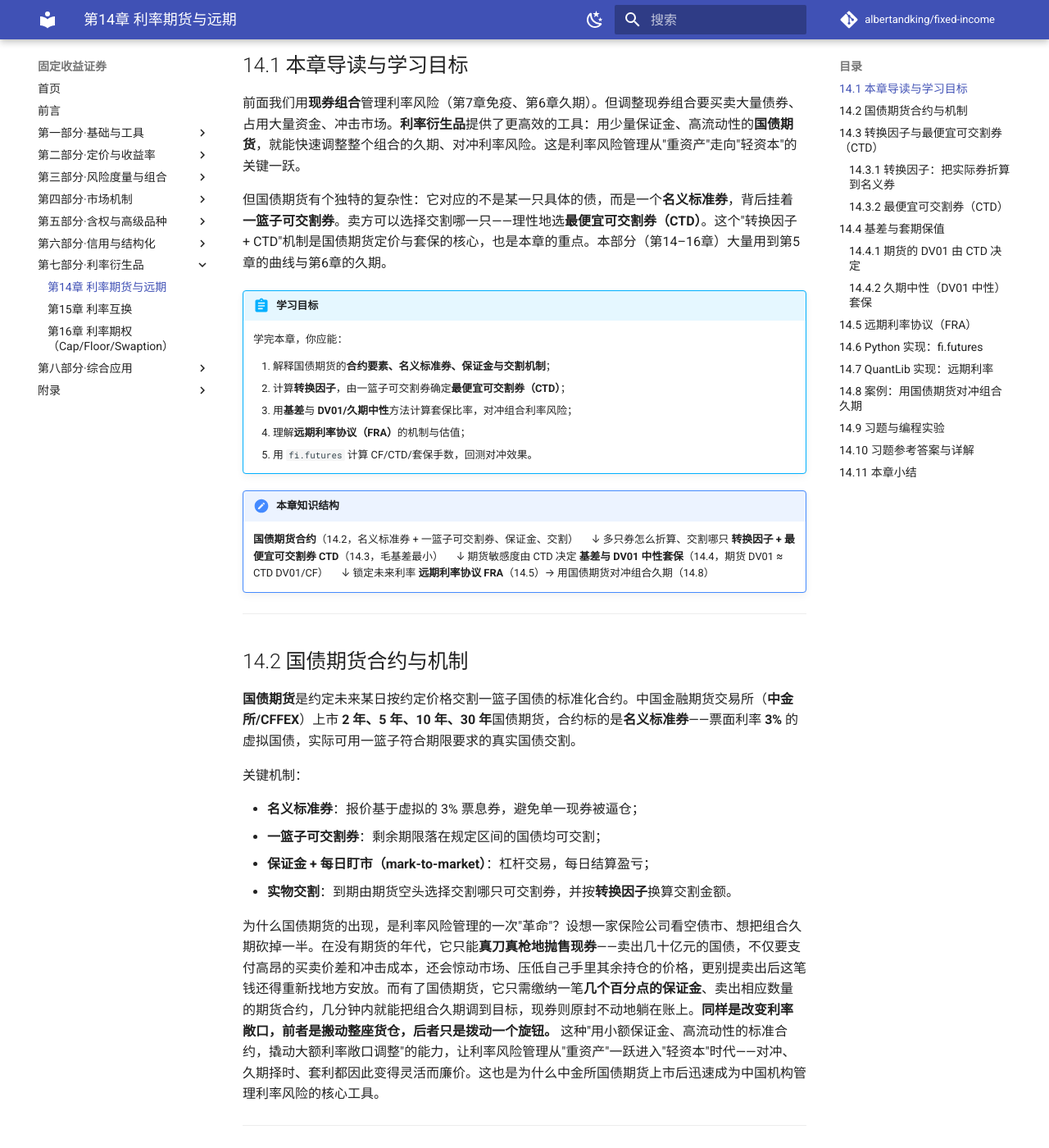
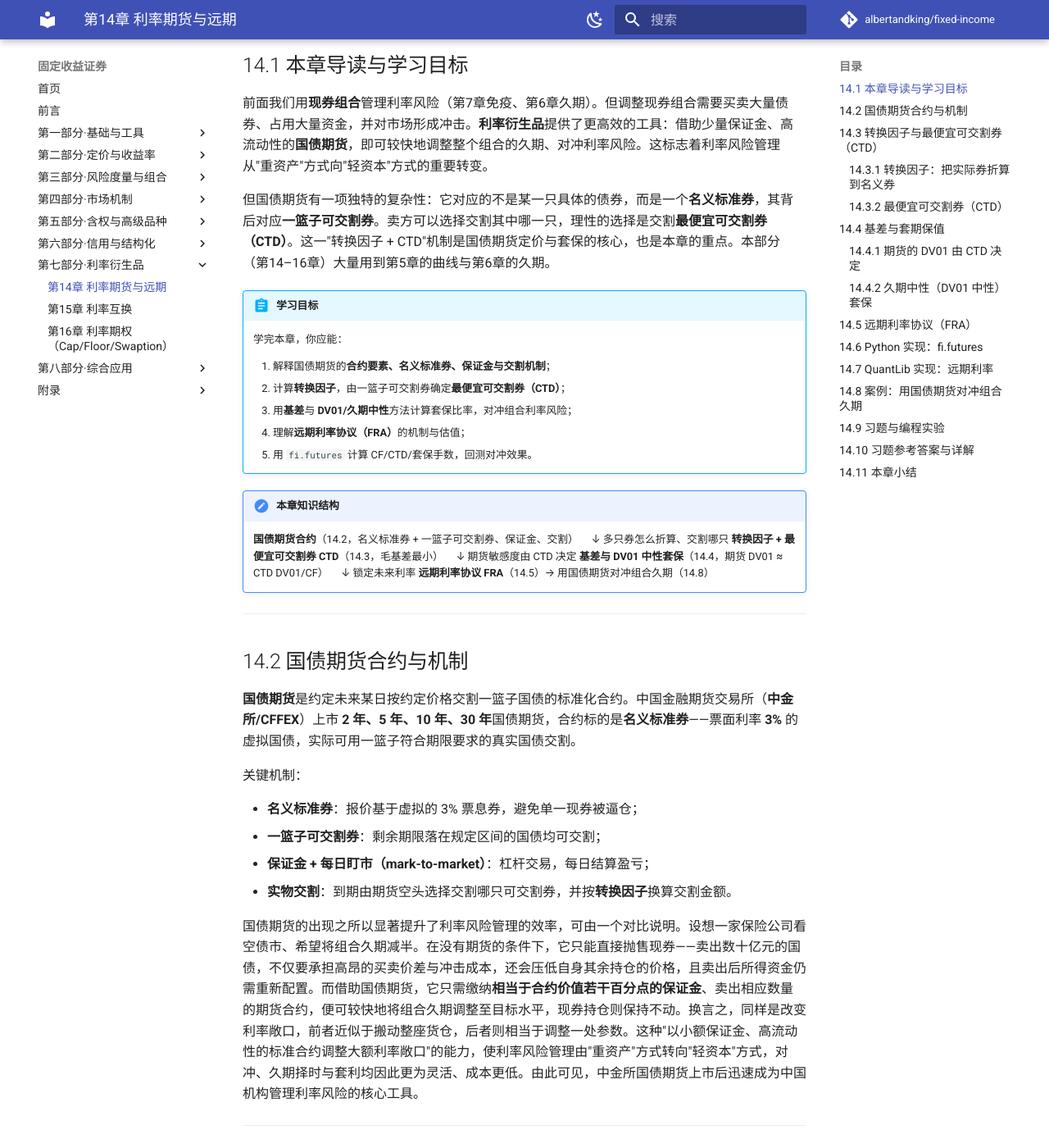
Before and after one commit to albertandking/fixed-income, an MkDocs documentation site: the page built from book/part7/14-futures-forwards.md, in a window 1280 px wide and 1400 px high, scrolled down 289 px. Shown: the whole window at 82% size. Built offline with MkDocs 1.6.1 and Material for MkDocs 9.7.7, drawn with Linux system fonts in a browser that asks for light colours; comment, search, counter and statistics services are not loaded; some of the changed text lies outside the part shown.

Commit message:
第14-18章散文教材化：去戏剧化/口语措辞、削减第二人称、反问改陈述，保留全部内容与类比叙事（全书教材化完成）

````diff
--- a/book/part7/14-futures-forwards.md
+++ b/book/part7/14-futures-forwards.md
@@ -7,9 +7,9 @@
 
 ## 14.1 本章导读与学习目标
 
-前面我们用**现券组合**管理利率风险（第7章免疫、第6章久期）。但调整现券组合要买卖大量债券、占用大量资金、冲击市场。**利率衍生品**提供了更高效的工具：用少量保证金、高流动性的**国债期货**，就能快速调整整个组合的久期、对冲利率风险。这是利率风险管理从"重资产"走向"轻资本"的关键一跃。
+前面我们用**现券组合**管理利率风险（第7章免疫、第6章久期）。但调整现券组合需要买卖大量债券、占用大量资金，并对市场形成冲击。**利率衍生品**提供了更高效的工具：借助少量保证金、高流动性的**国债期货**，即可较快地调整整个组合的久期、对冲利率风险。这标志着利率风险管理从"重资产"方式向"轻资本"方式的重要转变。
 
-但国债期货有个独特的复杂性：它对应的不是某一只具体的债，而是一个**名义标准券**，背后挂着**一篮子可交割券**。卖方可以选择交割哪一只——理性地选**最便宜可交割券（CTD）**。这个"转换因子 + CTD"机制是国债期货定价与套保的核心，也是本章的重点。本部分（第14–16章）大量用到第5章的曲线与第6章的久期。
+但国债期货有一项独特的复杂性：它对应的不是某一只具体的债券，而是一个**名义标准券**，其背后对应**一篮子可交割券**。卖方可以选择交割其中哪一只，理性的选择是交割**最便宜可交割券（CTD）**。这一"转换因子 + CTD"机制是国债期货定价与套保的核心，也是本章的重点。本部分（第14–16章）大量用到第5章的曲线与第6章的久期。
 
 !!! abstract "学习目标"
     学完本章，你应能：
@@ -42,7 +42,7 @@
 - **保证金 + 每日盯市（mark-to-market）**：杠杆交易，每日结算盈亏；
 - **实物交割**：到期由期货空头选择交割哪只可交割券，并按**转换因子**换算交割金额。
 
-为什么国债期货的出现，是利率风险管理的一次"革命"？设想一家保险公司看空债市、想把组合久期砍掉一半。在没有期货的年代，它只能**真刀真枪地抛售现券**——卖出几十亿元的国债，不仅要支付高昂的买卖价差和冲击成本，还会惊动市场、压低自己手里其余持仓的价格，更别提卖出后这笔钱还得重新找地方安放。而有了国债期货，它只需缴纳一笔**几个百分点的保证金**、卖出相应数量的期货合约，几分钟内就能把组合久期调到目标，现券则原封不动地躺在账上。**同样是改变利率敞口，前者是搬动整座货仓，后者只是拨动一个旋钮。** 这种"用小额保证金、高流动性的标准合约，撬动大额利率敞口调整"的能力，让利率风险管理从"重资产"一跃进入"轻资本"时代——对冲、久期择时、套利都因此变得灵活而廉价。这也是为什么中金所国债期货上市后迅速成为中国机构管理利率风险的核心工具。
+国债期货的出现之所以显著提升了利率风险管理的效率，可由一个对比说明。设想一家保险公司看空债市、希望将组合久期减半。在没有期货的条件下，它只能直接抛售现券——卖出数十亿元的国债，不仅要承担高昂的买卖价差与冲击成本，还会压低自身其余持仓的价格，且卖出后所得资金仍需重新配置。而借助国债期货，它只需缴纳**相当于合约价值若干百分点的保证金**、卖出相应数量的期货合约，便可较快地将组合久期调整至目标水平，现券持仓则保持不动。换言之，同样是改变利率敞口，前者近似于搬动整座货仓，后者则相当于调整一处参数。这种"以小额保证金、高流动性的标准合约调整大额利率敞口"的能力，使利率风险管理由"重资产"方式转向"轻资本"方式，对冲、久期择时与套利均因此更为灵活、成本更低。由此可见，中金所国债期货上市后迅速成为中国机构管理利率风险的核心工具。
 
 ---
 
@@ -77,7 +77,7 @@ $$\text{毛基差}=\underbrace{\text{现券净价}}_{\text{买券成本}}-\under
 
 毛基差最小的券就是 **CTD**（更精确用"隐含回购率最高"或"净基差最小"，需计入持有期 carry）。
 
-值得点破的是：CTD 机制的背后，其实又是一份**期权**——只不过这次持有者是期货空头。合约允许空头在交割时"从一篮子券里挑一只来交"，而理性的空头永远会挑对自己最划算（交割成本最低）的那只。**"能从多个选项里挑最优"这件事本身就是一种选择权**，金融上称为空头的"**交割期权（delivery option）**"或"质量期权（quality option）"。这解释了一个看似奇怪的现象：国债期货的价格，总是比"直接按 CTD 折算"应有的价格略低一点点——因为多头知道自己会被交付那只对空头最有利、对自己最不利的券，于是要求一点价格折让作为补偿，这点折让正是交割期权的价值。本书的 CTD 分析用静态的毛基差近似抓住了主线，但请记住这层期权色彩：它和第10章可赎回债、第11章可转债是同一个母题的变奏——**只要合约里有一方握着"选择权"，定价里就一定藏着一份期权的价值**。这也是为什么 CTD 会随利率和曲线形状"切换"：选择权的最优行权对象，本就会随市场环境而变。
+值得注意的是，CTD 机制的背后同样隐含一份**期权**，只不过其持有者是期货空头。合约允许空头在交割时从一篮子券中选择一只交付，而理性的空头总会选择对自身最有利（交割成本最低）的那只。**从多个选项中择优的权利本身即构成一种选择权**，金融上称为空头的"**交割期权（delivery option）**"或"质量期权（quality option）"。这解释了一个看似异常的现象：国债期货价格往往略低于"直接按 CTD 折算"所对应的价格。究其原因，多头知道自己将被交付那只对空头最有利、对自己最不利的券，于是要求一定的价格折让作为补偿，这一折让正对应交割期权的价值。本书的 CTD 分析采用静态的毛基差近似，把握了问题的主线，但应注意其中的期权属性：它与第10章可赎回债、第11章可转债同属一个母题——只要合约中有一方持有"选择权"，定价中便相应包含一份期权的价值。这也是 CTD 会随利率与曲线形状发生切换的原因：选择权的最优行权对象，本就会随市场环境而变化。
 
 !!! example "例14.2：确定 CTD"
     期货价格 100。三只可交割券的毛基差：
@@ -185,7 +185,7 @@ fwd = curve.forwardRate(d1, d2, dc, ql.Simple).rate()   # 远期利率 ≈ FRA
 ```
 
 !!! tip "期货 vs 远期：凸性调整"
-    理论上期货与远期价格略有差异：期货**每日盯市**，利率与期货价格的相关性会带来"**凸性调整（convexity adjustment）**"，使期货隐含利率略高于远期利率。短期、低波动时可忽略，但长期限利率期货需修正。这是期货与远期"看似一样、实则有别"的精微之处。
+    理论上期货与远期价格略有差异：期货**每日盯市**，利率与期货价格的相关性会带来"**凸性调整（convexity adjustment）**"，使期货隐含利率略高于远期利率。短期、低波动情形下可忽略，但长期限利率期货需作修正。这正是期货与远期看似相同、实则有别之处。
 
 ---
 
@@ -198,7 +198,7 @@ fwd = curve.forwardRate(d1, d2, dc, ql.Simple).rate()   # 远期利率 ≈ FRA
 3. **回测对冲效果**（图14-1）：模拟利率 ±100bp 冲击，对比未对冲与对冲后组合的损益曲线；
 4. **残余风险**：观察曲线非平行移动、CTD 切换下对冲的不完美。
 
-**结论要点**：国债期货以小博大地调整组合久期——既可对冲（久期归零）、也可主动加减久期（久期择时，第17章）。但 DV01 中性只管一阶平行风险，基差、CTD 切换、曲线风险都是残余敞口，套保需动态再平衡。中金所国债期货已成为中国机构管理利率风险的核心工具。
+**结论要点**：国债期货可用较小的资金占用调整组合久期，既可用于对冲（将久期降至零），也可用于主动加减久期（久期择时，第17章）。但 DV01 中性仅覆盖一阶平行风险，基差、CTD 切换与曲线风险均为残余敞口，套保需动态再平衡。中金所国债期货已成为中国机构管理利率风险的核心工具。
 
 ---
 
````
Also changed, not shown: book/part7/15-interest-rate-swaps.md (+4 -4 lines), book/part7/16-interest-rate-options.md (+2 -2 lines), book/part8/17-investment-strategies.md (+4 -4 lines), book/part8/18-risk-management.md (+4 -4 lines).
